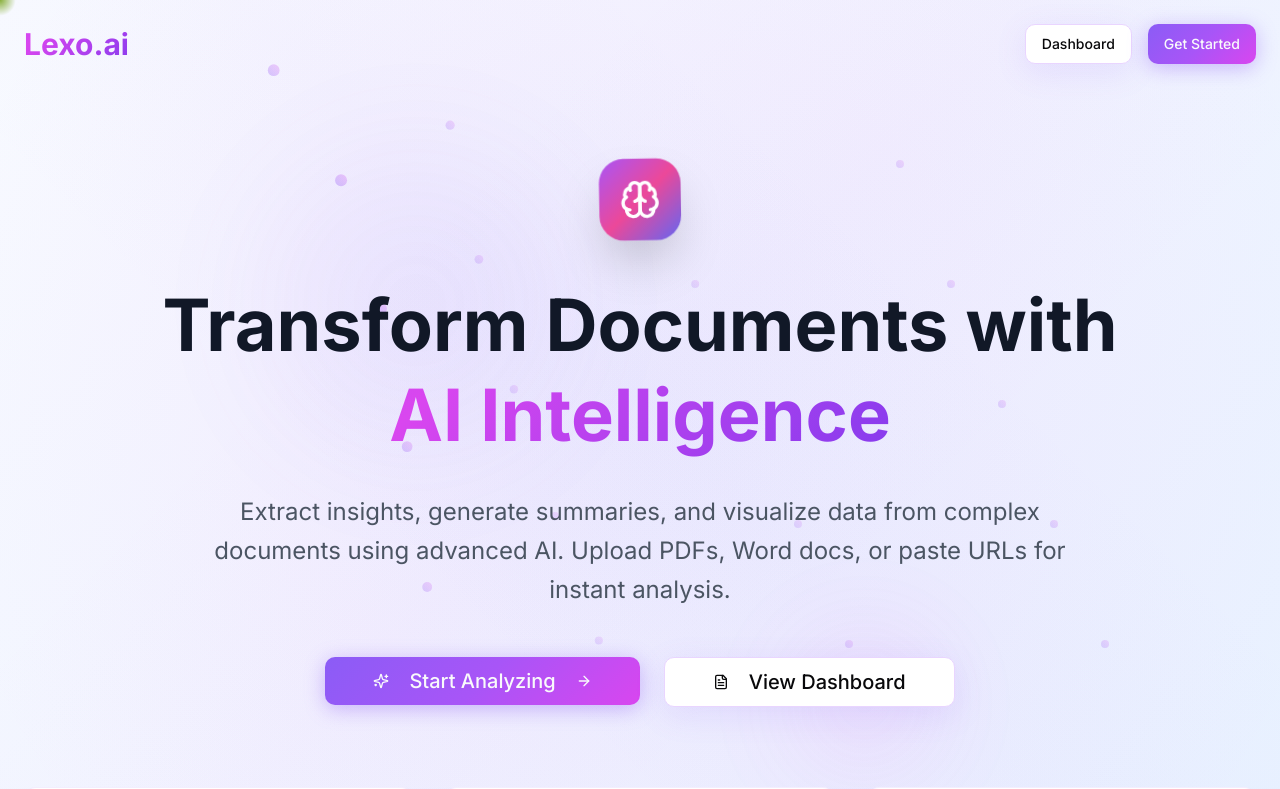
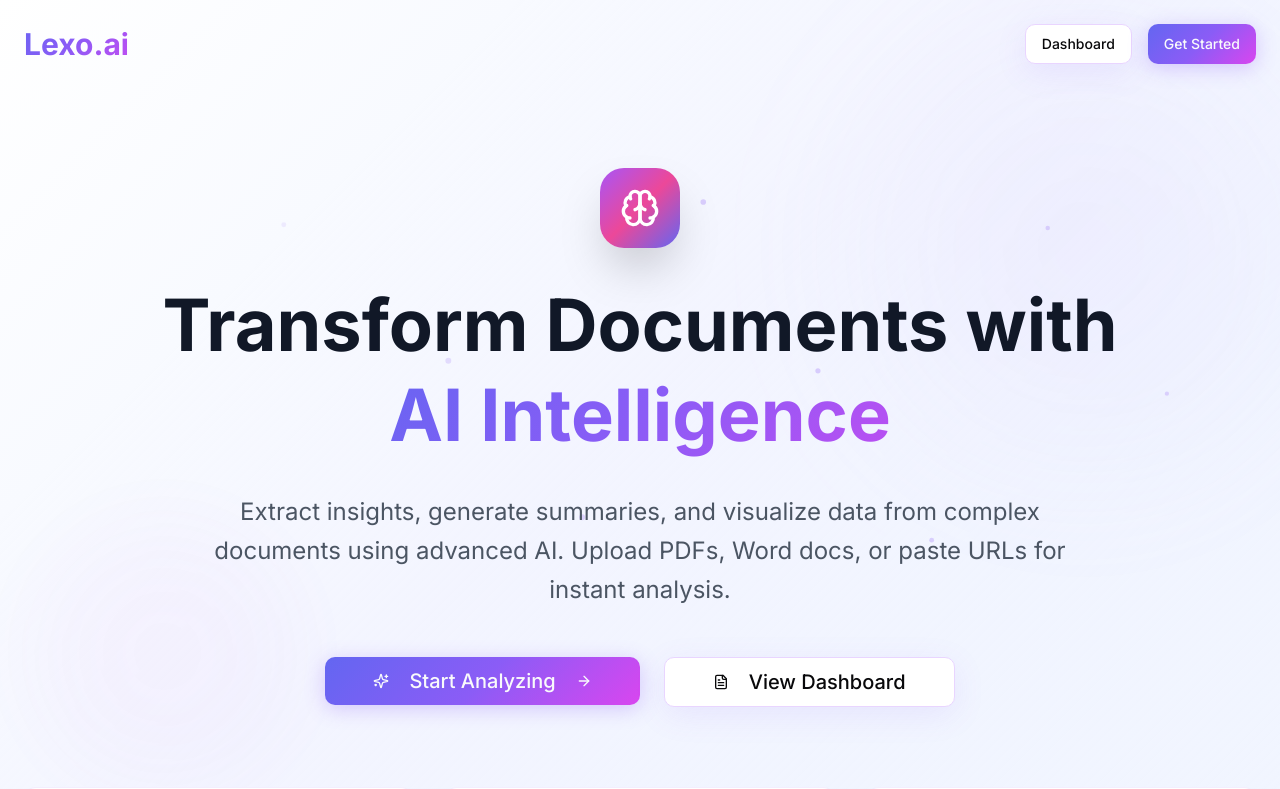
Before and after one commit to ArcherAthin/lexo-ai, a React (Vite) app: page / in a window 1280 px wide. Shown: the top 789 px of the page. Built offline with nearby package versions, Linux system fonts and the light colour scheme.

Commit message:
Refactor: Improve UI and background
- Removed mouse pointer dot and large upload icon.
- Changed background and remixed UI based on reference image.

```diff
--- a/src/components/InteractiveBackground.tsx
+++ b/src/components/InteractiveBackground.tsx
@@ -1,90 +1,40 @@
 
-import React, { useEffect, useRef } from 'react';
+import React from 'react';
 import { motion } from 'framer-motion';
 
 const InteractiveBackground = () => {
-  const containerRef = useRef<HTMLDivElement>(null);
-  const cursorRef = useRef<HTMLDivElement>(null);
-
-  useEffect(() => {
-    const container = containerRef.current;
-    const cursor = cursorRef.current;
-    if (!container || !cursor) return;
-
-    const handleMouseMove = (e: MouseEvent) => {
-      const rect = container.getBoundingClientRect();
-      const x = ((e.clientX - rect.left) / rect.width) * 100;
-      const y = ((e.clientY - rect.top) / rect.height) * 100;
-
-      container.style.setProperty('--mouse-x', `${x}%`);
-      container.style.setProperty('--mouse-y', `${y}%`);
-
-      // Update cursor position
-      cursor.style.left = `${e.clientX}px`;
-      cursor.style.top = `${e.clientY}px`;
-    };
-
-    const handleMouseEnter = () => {
-      cursor.style.opacity = '1';
-    };
-
-    const handleMouseLeave = () => {
-      cursor.style.opacity = '0';
-    };
-
-    document.addEventListener('mousemove', handleMouseMove);
-    document.addEventListener('mouseenter', handleMouseEnter);
-    document.addEventListener('mouseleave', handleMouseLeave);
-
-    return () => {
-      document.removeEventListener('mousemove', handleMouseMove);
-      document.removeEventListener('mouseenter', handleMouseEnter);
-      document.removeEventListener('mouseleave', handleMouseLeave);
-    };
-  }, []);
-
   return (
     <>
-      {/* Interactive cursor */}
-      <div
-        ref={cursorRef}
-        className="fixed w-8 h-8 rounded-full pointer-events-none z-50 mix-blend-difference opacity-0 transition-opacity duration-300"
-        style={{
-          background: 'radial-gradient(circle, rgba(139, 92, 246, 0.8) 0%, transparent 70%)',
-          transform: 'translate(-50%, -50%)',
-        }}
-      />
+      {/* Main background with soft gradients like reference */}
+      <div className="fixed inset-0 pointer-events-none overflow-hidden">
+        {/* Base gradient background */}
+        <div
+          className="absolute inset-0"
+          style={{
+            background: `
+              linear-gradient(135deg,
+                rgba(255, 255, 255, 1) 0%,
+                rgba(248, 250, 255, 1) 25%,
+                rgba(240, 242, 255, 0.8) 50%,
+                rgba(232, 238, 255, 0.6) 75%,
+                rgba(220, 230, 255, 0.4) 100%)
+            `
+          }}
+        />
 
-      {/* Main interactive background */}
-      <div
-        ref={containerRef}
-        className="fixed inset-0 pointer-events-none overflow-hidden"
-        style={{
-          background: `
-            radial-gradient(1200px circle at var(--mouse-x, 50%) var(--mouse-y, 50%),
-              rgba(139, 92, 246, 0.06) 0%,
-              rgba(217, 70, 239, 0.04) 30%,
-              transparent 60%),
-            linear-gradient(135deg,
-              rgba(248, 250, 255, 1) 0%,
-              rgba(241, 245, 255, 1) 50%,
-              rgba(232, 241, 255, 1) 100%)
-          `
-        }}
-      >
-        {/* Floating gradient orbs */}
+        {/* Soft purple gradient orbs */}
         <motion.div
-          className="absolute w-96 h-96 rounded-full opacity-30"
+          className="absolute w-[600px] h-[600px] rounded-full opacity-20"
           style={{
-            background: 'radial-gradient(circle, rgba(139, 92, 246, 0.3) 0%, transparent 70%)',
-            filter: 'blur(40px)',
-            left: '10%',
-            top: '20%',
+            background: 'radial-gradient(circle, rgba(139, 92, 246, 0.3) 0%, rgba(196, 181, 253, 0.2) 40%, transparent 70%)',
+            filter: 'blur(60px)',
+            right: '-200px',
+            top: '-100px',
           }}
           animate={{
-            x: [0, 100, -50, 0],
-            y: [0, -50, 100, 0],
-            scale: [1, 1.2, 0.8, 1],
+            x: [0, -100, 50, 0],
+            y: [0, 50, -30, 0],
+            scale: [1, 1.1, 0.9, 1],
           }}
           transition={{
             duration: 20,
@@ -94,17 +44,17 @@ const InteractiveBackground = () => {
         />
 
         <motion.div
-          className="absolute w-80 h-80 rounded-full opacity-25"
+          className="absolute w-[400px] h-[400px] rounded-full opacity-15"
           style={{
-            background: 'radial-gradient(circle, rgba(217, 70, 239, 0.4) 0%, transparent 70%)',
-            filter: 'blur(50px)',
-            right: '15%',
-            top: '60%',
+            background: 'radial-gradient(circle, rgba(217, 70, 239, 0.25) 0%, rgba(147, 51, 234, 0.15) 50%, transparent 70%)',
+            filter: 'blur(40px)',
+            left: '-100px',
+            bottom: '-100px',
           }}
           animate={{
-            x: [0, -80, 60, 0],
-            y: [0, 80, -40, 0],
-            scale: [1, 0.7, 1.3, 1],
+            x: [0, 80, -40, 0],
+            y: [0, -60, 30, 0],
+            scale: [1, 0.8, 1.2, 1],
           }}
           transition={{
             duration: 25,
@@ -113,43 +63,30 @@ const InteractiveBackground = () => {
           }}
         />
 
-        {/* Enhanced floating particles */}
-        {Array.from({ length: 20 }).map((_, i) => (
+        {/* Subtle floating particles */}
+        {Array.from({ length: 8 }).map((_, i) => (
           <motion.div
             key={i}
-            className="absolute w-2 h-2 rounded-full"
+            className="absolute w-1 h-1 rounded-full"
             style={{
-              background: `linear-gradient(45deg, rgba(139, 92, 246, ${0.4 + i * 0.02}), rgba(217, 70, 239, ${0.3 + i * 0.015}))`,
-              left: `${10 + i * 4}%`,
-              top: `${20 + (i % 5) * 15}%`,
+              background: `rgba(139, 92, 246, ${0.2 + i * 0.1})`,
+              left: `${20 + i * 10}%`,
+              top: `${30 + (i % 3) * 20}%`,
             }}
             animate={{
-              x: [0, 150 + i * 10, -50, 0],
-              y: [0, -100 - i * 5, 50, 0],
-              opacity: [0.3, 0.8, 0.4, 0.3],
+              x: [0, 60 + i * 5, -30, 0],
+              y: [0, -40 - i * 3, 20, 0],
+              opacity: [0.2, 0.6, 0.3, 0.2],
               scale: [1, 1.5, 0.8, 1],
             }}
             transition={{
-              duration: 15 + i * 2,
+              duration: 12 + i * 2,
               repeat: Infinity,
               ease: "easeInOut",
               delay: i * 0.5,
             }}
           />
         ))}
-
-        {/* Interactive gradient mesh */}
-        <div
-          className="absolute inset-0"
-          style={{
-            background: `
-              linear-gradient(45deg, transparent 30%, rgba(139, 92, 246, 0.02) 50%, transparent 70%),
-              linear-gradient(-45deg, transparent 30%, rgba(217, 70, 239, 0.02) 50%, transparent 70%)
-            `,
-            transform: 'translate(var(--mouse-x, 0px), var(--mouse-y, 0px))',
-            transition: 'transform 0.3s ease-out',
-          }}
-        />
       </div>
     </>
   );
--- a/src/index.css
+++ b/src/index.css
@@ -3,40 +3,28 @@
 @tailwind components;
 @tailwind utilities;
 
-/* Enhanced design system matching reference images */
-
 @layer base {
   :root {
     --background: 0 0% 100%;
     --foreground: 240 10% 3.9%;
-
     --card: 0 0% 100%;
     --card-foreground: 240 10% 3.9%;
-
     --popover: 0 0% 100%;
     --popover-foreground: 240 10% 3.9%;
-
     --primary: 262.1 83.3% 57.8%;
     --primary-foreground: 210 20% 98%;
-
     --secondary: 240 4.8% 95.9%;
     --secondary-foreground: 240 5.9% 10%;
-
     --muted: 240 4.8% 95.9%;
     --muted-foreground: 240 3.8% 46.1%;
-
     --accent: 240 4.8% 95.9%;
     --accent-foreground: 240 5.9% 10%;
-
     --destructive: 0 84.2% 60.2%;
     --destructive-foreground: 210 20% 98%;
-
     --border: 240 5.9% 90%;
     --input: 240 5.9% 90%;
     --ring: 262.1 83.3% 57.8%;
-
     --radius: 0.75rem;
-
     --sidebar-background: 0 0% 98%;
     --sidebar-foreground: 240 5.3% 26.1%;
     --sidebar-primary: 240 5.9% 10%;
@@ -50,32 +38,23 @@
   .dark {
     --background: 240 10% 3.9%;
     --foreground: 0 0% 98%;
-
     --card: 240 10% 3.9%;
     --card-foreground: 0 0% 98%;
-
     --popover: 240 10% 3.9%;
     --popover-foreground: 0 0% 98%;
-
     --primary: 262.1 83.3% 57.8%;
     --primary-foreground: 210 20% 98%;
-
     --secondary: 240 3.7% 15.9%;
     --secondary-foreground: 0 0% 98%;
-
     --muted: 240 3.7% 15.9%;
     --muted-foreground: 240 5% 64.9%;
-
     --accent: 240 3.7% 15.9%;
     --accent-foreground: 0 0% 98%;
-
     --destructive: 0 62.8% 30.6%;
     --destructive-foreground: 210 20% 98%;
-
     --border: 240 3.7% 15.9%;
     --input: 240 3.7% 15.9%;
     --ring: 262.1 83.3% 57.8%;
-
     --sidebar-background: 240 5.9% 10%;
     --sidebar-foreground: 240 4.8% 95.9%;
     --sidebar-primary: 262.1 83.3% 57.8%;
@@ -96,13 +75,12 @@
     @apply bg-background text-foreground;
     font-family: 'Inter', -apple-system, BlinkMacSystemFont, 'Segoe UI', 'Roboto', sans-serif;
     font-feature-settings: "rlig" 1, "calt" 1;
-    background: linear-gradient(135deg, #f8faff 0%, #f1f5ff 50%, #e8f1ff 100%);
     overflow-x: hidden;
   }
 
-  /* Enhanced scrollbar matching reference design */
+  /* Refined scrollbar */
   ::-webkit-scrollbar {
-    width: 8px;
+    width: 6px;
   }
 
   ::-webkit-scrollbar-track {
@@ -117,41 +95,41 @@
 
   ::-webkit-scrollbar-thumb:hover {
     background: linear-gradient(135deg, #7c3aed, #9333ea);
-    box-shadow: 0 0 20px rgba(139, 92, 246, 0.4);
+    box-shadow: 0 0 15px rgba(139, 92, 246, 0.3);
   }
 }
 
 @layer components {
-  /* Enhanced glassmorphism cards matching reference */
+  /* Enhanced glassmorphism cards */
   .glass-card {
-    background: rgba(255, 255, 255, 0.25);
+    background: rgba(255, 255, 255, 0.7);
     backdrop-filter: blur(20px);
-    border: 1px solid rgba(255, 255, 255, 0.18);
-    box-shadow: 0 8px 32px rgba(139, 92, 246, 0.12);
-    border-radius: 20px;
+    border: 1px solid rgba(139, 92, 246, 0.15);
+    box-shadow: 0 8px 32px rgba(139, 92, 246, 0.1);
+    border-radius: 24px;
     transition: all 0.3s cubic-bezier(0.4, 0, 0.2, 1);
   }
 
   .glass-card:hover {
-    background: rgba(255, 255, 255, 0.35);
-    border: 1px solid rgba(139, 92, 246, 0.3);
-    box-shadow: 0 12px 40px rgba(139, 92, 246, 0.2);
+    background: rgba(255, 255, 255, 0.8);
+    border: 1px solid rgba(139, 92, 246, 0.25);
+    box-shadow: 0 12px 40px rgba(139, 92, 246, 0.15);
     transform: translateY(-2px);
   }
 
-  /* Enhanced gradient text */
+  /* Clean gradient text */
   .gradient-text {
-    background: linear-gradient(135deg, #8b5cf6 0%, #d946ef 50%, #7c3aed 100%);
+    background: linear-gradient(135deg, #6366f1 0%, #8b5cf6 30%, #d946ef 70%, #7c3aed 100%);
     @apply bg-clip-text text-transparent;
     background-size: 200% 200%;
-    animation: gradient-shift 4s ease-in-out infinite;
+    animation: gradient-flow 6s ease-in-out infinite;
   }
 
-  /* Premium button styles matching reference */
+  /* Premium button styles */
   .premium-button {
-    background: linear-gradient(135deg, #8b5cf6 0%, #a855f7 50%, #d946ef 100%);
-    @apply text-white font-semibold py-3 px-8 rounded-2xl;
-    box-shadow: 0 4px 20px rgba(139, 92, 246, 0.4);
+    background: linear-gradient(135deg, #6366f1 0%, #8b5cf6 50%, #d946ef 100%);
+    @apply text-white font-semibold rounded-2xl;
+    box-shadow: 0 4px 20px rgba(139, 92, 246, 0.3);
     transition: all 0.3s cubic-bezier(0.4, 0, 0.2, 1);
     position: relative;
     overflow: hidden;
@@ -164,13 +142,13 @@
     left: -100%;
     width: 100%;
     height: 100%;
-    background: linear-gradient(90deg, transparent, rgba(255,255,255,0.3), transparent);
+    background: linear-gradient(90deg, transparent, rgba(255,255,255,0.2), transparent);
     transition: left 0.6s ease;
   }
 
   .premium-button:hover {
-    transform: translateY(-3px) scale(1.02);
-    box-shadow: 0 8px 30px rgba(139, 92, 246, 0.6);
+    transform: translateY(-2px) scale(1.02);
+    box-shadow: 0 8px 30px rgba(139, 92, 246, 0.4);
   }
 
   .premium-button:hover::before {
@@ -181,53 +159,43 @@
     transform: translateY(-1px) scale(0.98);
   }
 
-  /* Interactive dashboard tiles */
+  /* Dashboard tiles */
   .dashboard-tile {
-    @apply glass-card p-6;
-    background: rgba(255, 255, 255, 0.4);
+    @apply glass-card;
+    background: rgba(255, 255, 255, 0.6);
     border: 1px solid rgba(139, 92, 246, 0.1);
     transition: all 0.4s cubic-bezier(0.4, 0, 0.2, 1);
   }
 
   .dashboard-tile:hover {
-    background: rgba(255, 255, 255, 0.6);
-    border: 1px solid rgba(139, 92, 246, 0.3);
-    box-shadow: 0 16px 50px rgba(139, 92, 246, 0.25);
-    transform: translateY(-8px) rotateX(2deg);
-  }
-
-  /* Enhanced floating elements */
-  .floating-element {
-    animation: float-advanced 8s ease-in-out infinite;
+    background: rgba(255, 255, 255, 0.8);
+    border: 1px solid rgba(139, 92, 246, 0.2);
+    box-shadow: 0 16px 50px rgba(139, 92, 246, 0.15);
+    transform: translateY(-4px);
   }
 
   /* Smooth transitions */
-  .smooth-transition {
-    @apply transition-all duration-500 ease-out;
-  }
-
-  /* Interactive hover effects */
   .hover-lift {
     transition: all 0.3s cubic-bezier(0.4, 0, 0.2, 1);
   }
 
   .hover-lift:hover {
-    transform: translateY(-6px) scale(1.02);
-    box-shadow: 0 12px 40px rgba(139, 92, 246, 0.2);
+    transform: translateY(-3px) scale(1.02);
+    box-shadow: 0 12px 40px rgba(139, 92, 246, 0.15);
   }
 
-  /* Enhanced input styles */
+  /* Modern input styles */
   .modern-input {
     @apply glass-card px-4 py-3 text-gray-800 placeholder-gray-500;
-    background: rgba(255, 255, 255, 0.6);
+    background: rgba(255, 255, 255, 0.8);
     border: 2px solid rgba(139, 92, 246, 0.1);
     transition: all 0.3s ease;
   }
 
   .modern-input:focus {
     outline: none;
-    border: 2px solid rgba(139, 92, 246, 0.4);
-    background: rgba(255, 255, 255, 0.8);
+    border: 2px solid rgba(139, 92, 246, 0.3);
+    background: rgba(255, 255, 255, 0.9);
     box-shadow: 0 0 0 4px rgba(139, 92, 246, 0.1);
   }
 }
@@ -238,39 +206,13 @@
   }
 }
 
-/* Enhanced animations */
-@keyframes gradient-shift {
+/* Refined animations */
+@keyframes gradient-flow {
   0%, 100% { background-position: 0% 50%; }
   50% { background-position: 100% 50%; }
 }
 
-@keyframes float-advanced {
-  0%, 100% {
-    transform: translateY(0px) rotate(0deg) scale(1);
-  }
-  25% {
-    transform: translateY(-12px) rotate(1deg) scale(1.02);
-  }
-  50% {
-    transform: translateY(-20px) rotate(0deg) scale(1.05);
-  }
-  75% {
-    transform: translateY(-8px) rotate(-1deg) scale(1.02);
-  }
-}
-
-@keyframes pulse-glow {
-  0%, 100% {
-    box-shadow: 0 0 20px rgba(139, 92, 246, 0.3);
-    transform: scale(1);
-  }
-  50% {
-    box-shadow: 0 0 40px rgba(139, 92, 246, 0.6);
-    transform: scale(1.02);
-  }
-}
-
-@keyframes shimmer-advanced {
+@keyframes shimmer-effect {
   0% {
     transform: translateX(-100%) skewX(-15deg);
     opacity: 0;
@@ -297,6 +239,6 @@
   left: 0;
   width: 100%;
   height: 100%;
-  background: linear-gradient(90deg, transparent, rgba(139, 92, 246, 0.4), transparent);
-  animation: shimmer-advanced 3s infinite;
+  background: linear-gradient(90deg, transparent, rgba(139, 92, 246, 0.3), transparent);
+  animation: shimmer-effect 3s infinite;
 }
```
Also changed, not shown: src/components/DocumentUpload.tsx (+74 -63 lines).
